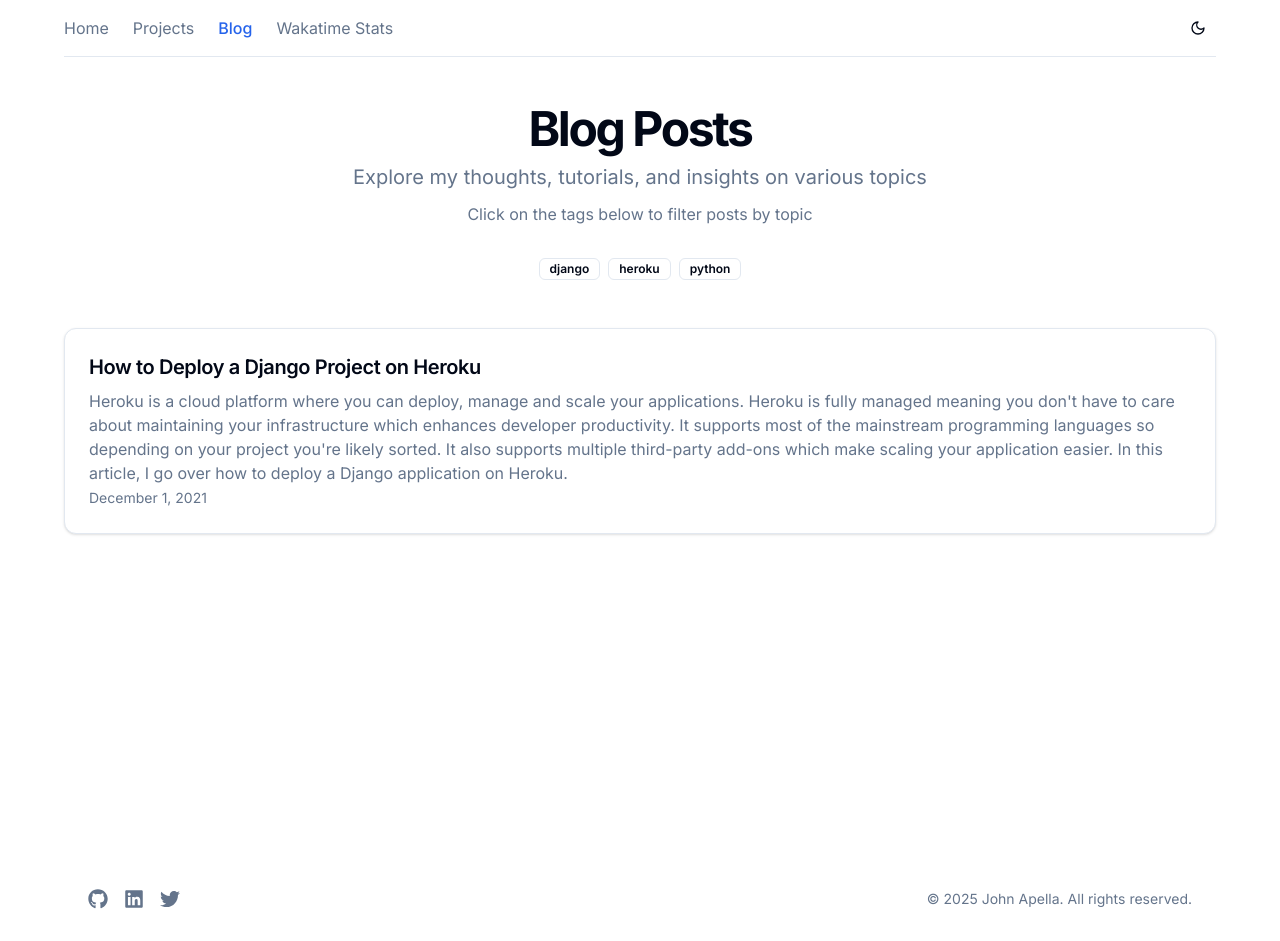
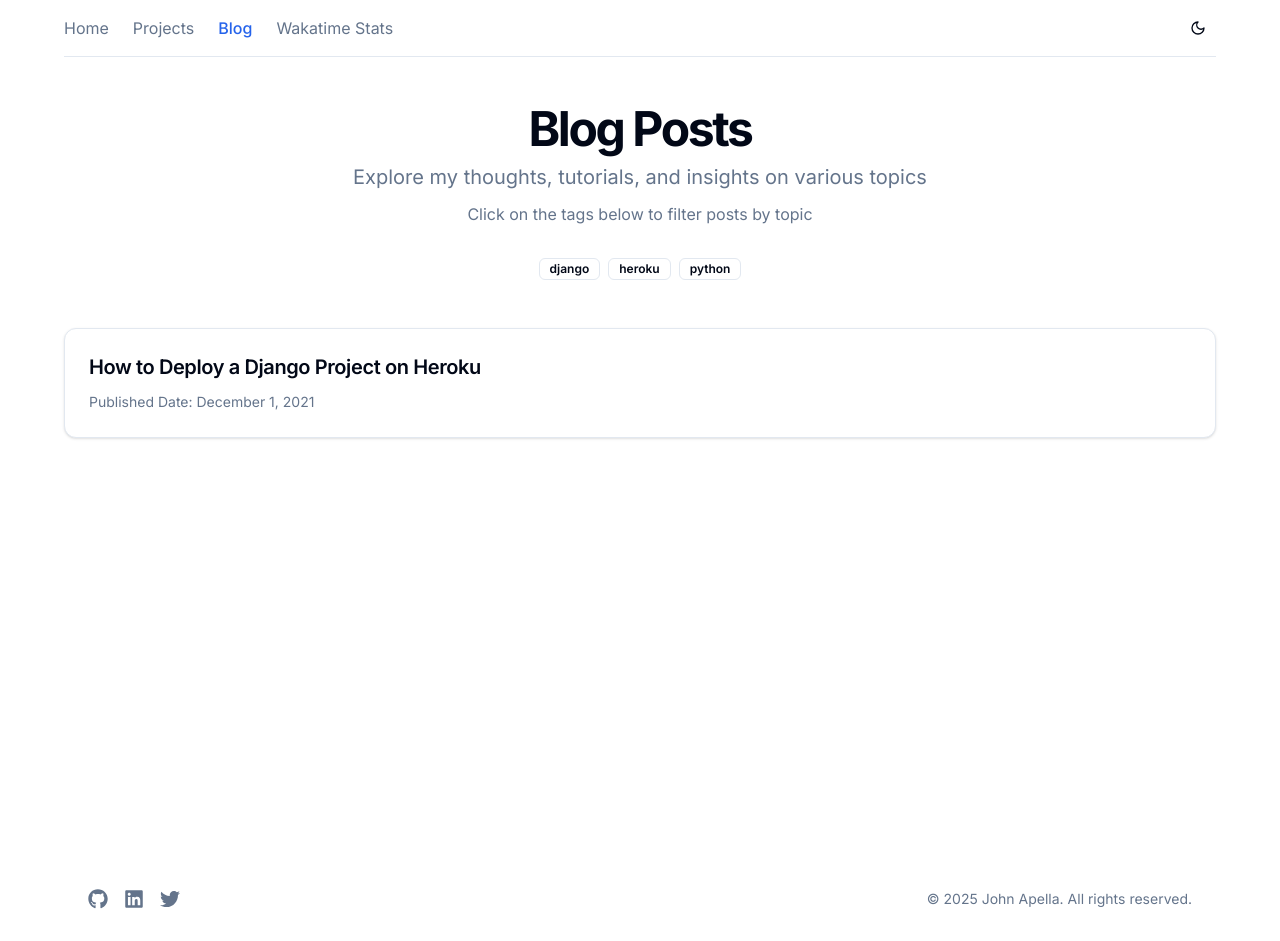
Before and after one commit to apella1/next-portfolio, a Next.js app: page /blog in a window 1280 px wide. Built offline with nearby package versions, Linux system fonts and the light colour scheme.

Commit message:
feat: update recent posts

```diff
--- a/app/blog/page.tsx
+++ b/app/blog/page.tsx
@@ -110,7 +110,7 @@ const Blog = () => {
 
       <div className="mt-8 grid gap-4">
         {filteredPosts.map((post) => (
-          <PostCard key={post.slug} post={post} />
+          <PostCard key={post.slug} post={post} isAllBlogsPage />
         ))}
       </div>
 
--- a/components/blog/post-card.tsx
+++ b/components/blog/post-card.tsx
@@ -3,7 +3,13 @@ import { format, parseISO } from "date-fns";
 import Link from "next/link";
 import { Card, CardContent, CardHeader, CardTitle } from "@/components/ui/card";
 
-const PostCard = ({ post }: { post: Post }) => {
+const PostCard = ({
+  post,
+  isAllBlogsPage,
+}: {
+  post: Post;
+  isAllBlogsPage?: boolean;
+}) => {
   const formattedDate = (() => {
     try {
       return format(parseISO(post.publishedAt), "LLLL d, yyyy");
@@ -14,6 +20,7 @@ const PostCard = ({ post }: { post: Post }) => {
   })();
 
   return (
+    <>
       <Card className="hover:bg-muted/50 transition-colors">
         <CardHeader className="space-y-0 pb-2">
           <CardTitle>
@@ -25,13 +32,19 @@ const PostCard = ({ post }: { post: Post }) => {
             </Link>
           </CardTitle>
         </CardHeader>
-      <CardContent className="space-y-2">
+        <CardContent className="space-y-3">
+          {!isAllBlogsPage && (
             <p className="text-muted-foreground">{post.description}</p>
-        <time dateTime={post.publishedAt} className="text-sm text-muted-foreground">
-          {formattedDate}
+          )}
+          <time
+            dateTime={post.publishedAt}
+            className="text-sm text-muted-foreground"
+          >
+            Published Date: {formattedDate}
           </time>
         </CardContent>
       </Card>
+    </>
   );
 };
 
--- a/components/home/recent-posts.tsx
+++ b/components/home/recent-posts.tsx
@@ -1,11 +1,44 @@
+"use client";
+
 import PostCard from "../blog/post-card";
 import { Button } from "@/components/ui/button";
 import Link from "next/link";
 import { ArrowRight } from "lucide-react";
 import { Post } from "@/types/post";
+import { useEffect, useState } from "react";
 
 const RecentPosts = () => {
-  const posts: Array<Post> = [];
+  const [posts, setPosts] = useState<Post[]>([]);
+  const [isLoading, setIsLoading] = useState(true);
+
+  useEffect(() => {
+    const fetchPosts = async () => {
+      try {
+        const response = await fetch("/api/posts");
+        if (!response.ok) throw new Error("Failed to fetch posts");
+        const allPosts = await response.json();
+        const recentPosts = allPosts
+          .filter((post: Post) => post.isPublished)
+          .sort(
+            (a: Post, b: Post) =>
+              new Date(b.publishedAt).getTime() -
+              new Date(a.publishedAt).getTime(),
+          )
+          .slice(0, 3);
+        setPosts(recentPosts);
+      } catch (error) {
+        console.error("Error fetching posts:", error);
+      } finally {
+        setIsLoading(false);
+      }
+    };
+
+    fetchPosts();
+  }, []);
+
+  if (isLoading) {
+    return null;
+  }
 
   if (posts.length === 0) {
     return null;
@@ -16,7 +49,7 @@ const RecentPosts = () => {
       <div className="flex items-center justify-between">
         <h2 className="text-3xl font-bold tracking-tight">Recent Posts</h2>
         <Button asChild variant="outline" size="lg">
-          <Link href="/posts">
+          <Link href="/blog">
             View All Posts <ArrowRight className="ml-2 h-4 w-4" />
           </Link>
         </Button>
```
Lines whose indentation alone changed are shown as unchanged.
